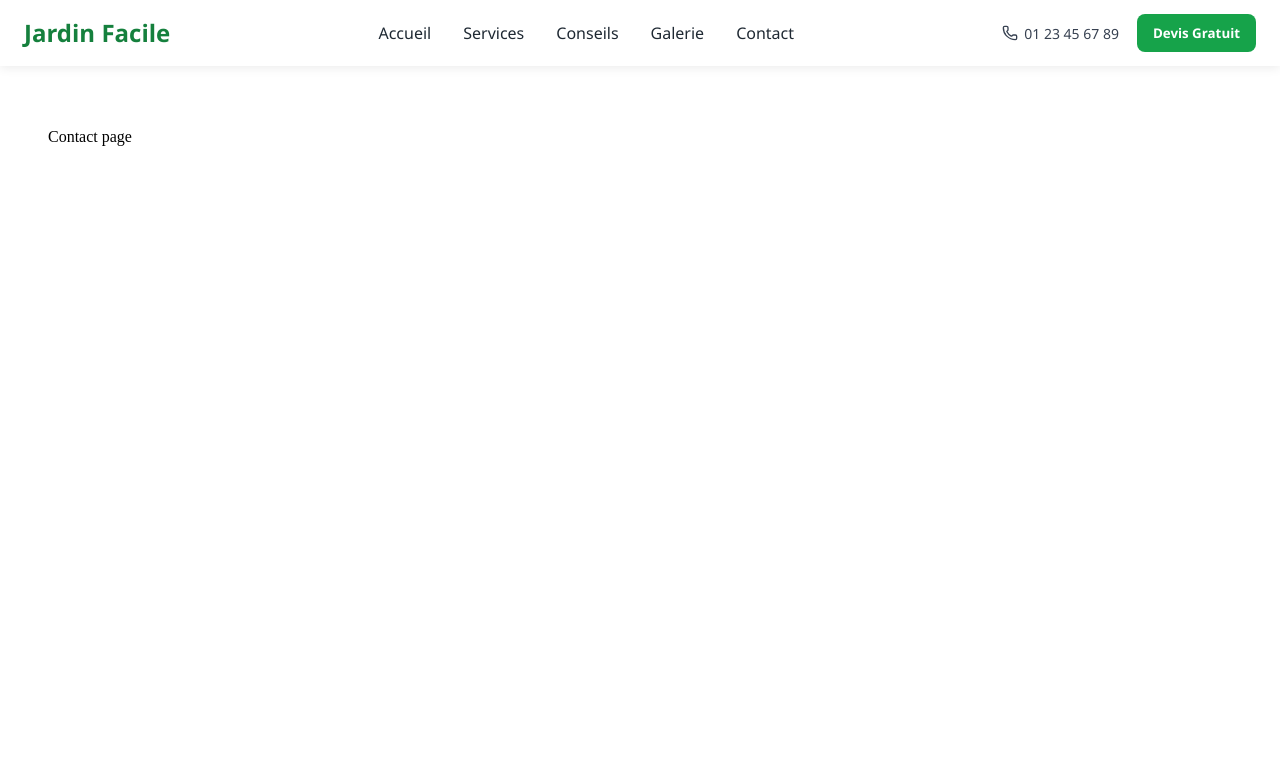
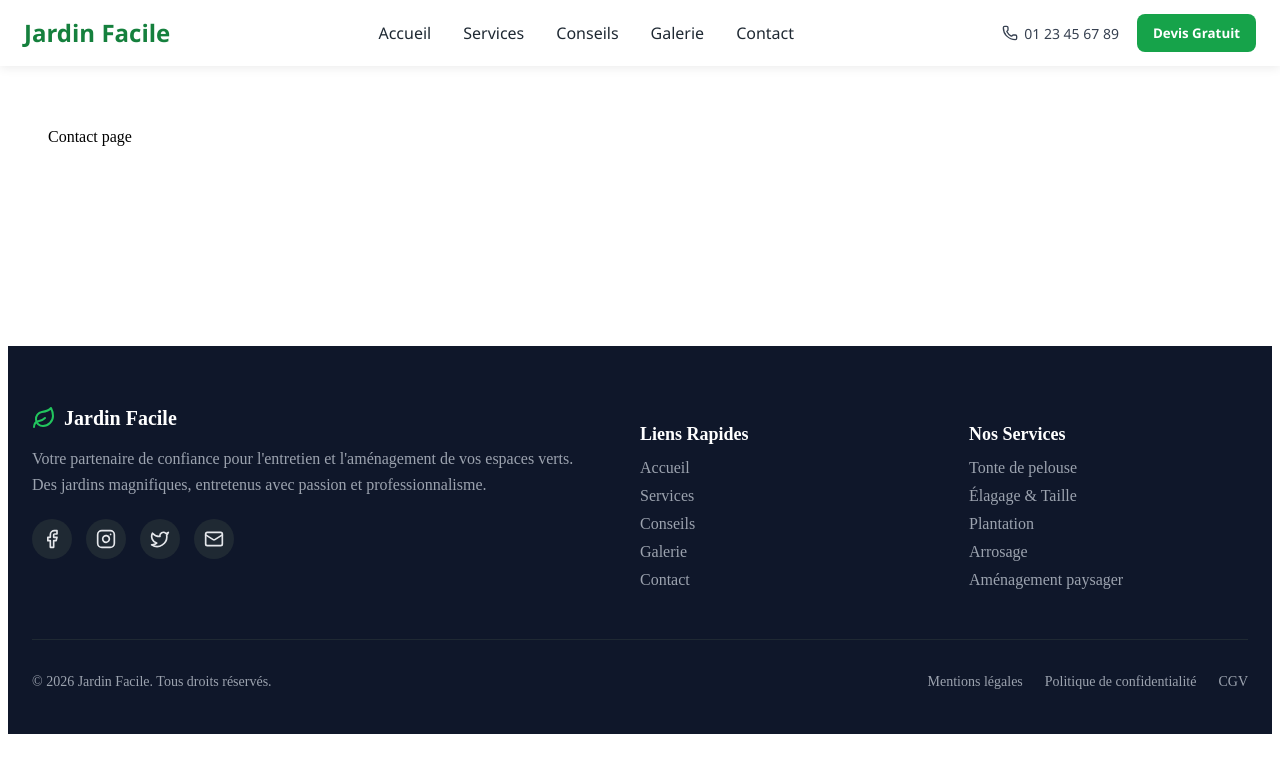
Before and after one commit to Mandarisse/Jardin-Facile1, a React (Vite) app: page /contact in a window 1280 px wide. Shown: the top 772 px of the page. Built offline with nearby package versions, Linux system fonts and the light colour scheme.

Commit message:
creation du footer

```diff
--- a/src/App.tsx
+++ b/src/App.tsx
@@ -1,6 +1,6 @@
 import { Routes, Route } from "react-router-dom";
 import { Header } from "./components/Header";
-
+import { Footer } from "./components/Footer";
 function App() {
   return (
     <>
@@ -13,6 +13,7 @@ function App() {
 
         <Route path="/contact" element={<div style={{ padding: "120px 40px" }}>Contact page</div>} />
       </Routes>
+      <Footer />
     </>
   );
 }
--- /dev/null
+++ b/src/components/Footer.css
@@ -0,0 +1,151 @@
+/* ===============================
+   FOOTER GLOBAL
+================================ */
+.footer {
+  background: #0f172a;
+  color: #d1d5db;
+  margin-top: 80px;
+}
+
+.footer-container {
+  max-width: 1300px;
+  margin: auto;
+  padding: 60px 24px 30px;
+}
+
+/* ===============================
+   GRID
+================================ */
+.footer-grid {
+  display: grid;
+  grid-template-columns: 2fr 1fr 1fr;
+  gap: 50px;
+  margin-bottom: 40px;
+}
+
+/* ===============================
+   BRAND
+================================ */
+.footer-brand p {
+  color: #9ca3af;
+  margin: 16px 0 22px;
+  line-height: 1.6;
+}
+
+.footer-logo {
+  display: flex;
+  align-items: center;
+  gap: 8px;
+  color: white;
+  font-size: 20px;
+  font-weight: 700;
+}
+
+.footer-logo svg {
+  color: #22c55e;
+}
+
+/* ===============================
+   SOCIALS
+================================ */
+.footer-socials {
+  display: flex;
+  gap: 14px;
+}
+
+.footer-socials a {
+  width: 40px;
+  height: 40px;
+  background: #1f2933;
+  border-radius: 50%;
+  display: flex;
+  align-items: center;
+  justify-content: center;
+  color: #e5e7eb;
+  transition: 0.3s;
+}
+
+.footer-socials a:hover {
+  background: #16a34a;
+  transform: translateY(-2px);
+}
+
+/* ===============================
+   TITRES & LISTES
+================================ */
+.footer h3 {
+  color: white;
+  margin-bottom: 14px;
+  font-size: 18px;
+}
+
+.footer ul {
+  list-style: none;
+  padding: 0;
+  margin: 0;
+}
+
+.footer ul li {
+  margin-bottom: 10px;
+  cursor: pointer;
+  color: #9ca3af;
+  transition: 0.3s;
+}
+
+.footer ul li:hover {
+  color: #22c55e;
+}
+
+.footer ul a {
+  text-decoration: none;
+  color: inherit;
+}
+
+/* ===============================
+   BOTTOM BAR
+================================ */
+.footer-bottom {
+  border-top: 1px solid #1f2933;
+  padding-top: 20px;
+  display: flex;
+  justify-content: space-between;
+  align-items: center;
+  gap: 16px;
+  flex-wrap: wrap;
+}
+
+.footer-bottom p {
+  font-size: 14px;
+  color: #9ca3af;
+}
+
+.footer-links {
+  display: flex;
+  gap: 22px;
+}
+
+.footer-links a {
+  text-decoration: none;
+  color: #9ca3af;
+  font-size: 14px;
+  transition: 0.3s;
+}
+
+.footer-links a:hover {
+  color: #22c55e;
+}
+
+/* ===============================
+   RESPONSIVE
+================================ */
+@media (max-width: 900px) {
+  .footer-grid {
+    grid-template-columns: 1fr;
+    gap: 35px;
+  }
+
+  .footer-bottom {
+    flex-direction: column;
+    text-align: center;
+  }
+}
--- a/src/components/Footer.tsx
+++ b/src/components/Footer.tsx
@@ -0,0 +1,71 @@
+import { Leaf, Facebook, Instagram, Twitter, Mail } from "lucide-react";
+import "./Footer.css";
+
+export function Footer() {
+  const currentYear = new Date().getFullYear();
+
+  return (
+    <footer className="footer">
+      <div className="footer-container">
+
+        <div className="footer-grid">
+
+          {/* Company Info */}
+          <div className="footer-brand">
+            <div className="footer-logo">
+              <Leaf size={24} />
+              <span>Jardin Facile</span>
+            </div>
+
+            <p>
+              Votre partenaire de confiance pour l'entretien et l'aménagement de vos espaces verts.
+              Des jardins magnifiques, entretenus avec passion et professionnalisme.
+            </p>
+
+            <div className="footer-socials">
+              <a href="#"><Facebook size={20} /></a>
+              <a href="#"><Instagram size={20} /></a>
+              <a href="#"><Twitter size={20} /></a>
+              <a href="#"><Mail size={20} /></a>
+            </div>
+          </div>
+
+          {/* Quick Links */}
+          <div>
+            <h3>Liens Rapides</h3>
+            <ul>
+              <li><a href="/">Accueil</a></li>
+              <li><a href="/services">Services</a></li>
+              <li><a href="/conseils">Conseils</a></li>
+              <li><a href="/galerie">Galerie</a></li>
+              <li><a href="/contact">Contact</a></li>
+            </ul>
+          </div>
+
+          {/* Services */}
+          <div>
+            <h3>Nos Services</h3>
+            <ul>
+              <li>Tonte de pelouse</li>
+              <li>Élagage & Taille</li>
+              <li>Plantation</li>
+              <li>Arrosage</li>
+              <li>Aménagement paysager</li>
+            </ul>
+          </div>
+        </div>
+
+        {/* Bottom */}
+        <div className="footer-bottom">
+          <p>© {currentYear} Jardin Facile. Tous droits réservés.</p>
+          <div className="footer-links">
+            <a href="#">Mentions légales</a>
+            <a href="#">Politique de confidentialité</a>
+            <a href="#">CGV</a>
+          </div>
+        </div>
+
+      </div>
+    </footer>
+  );
+}
```
